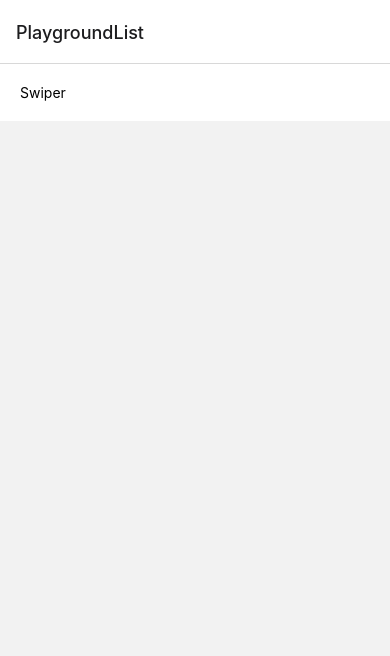
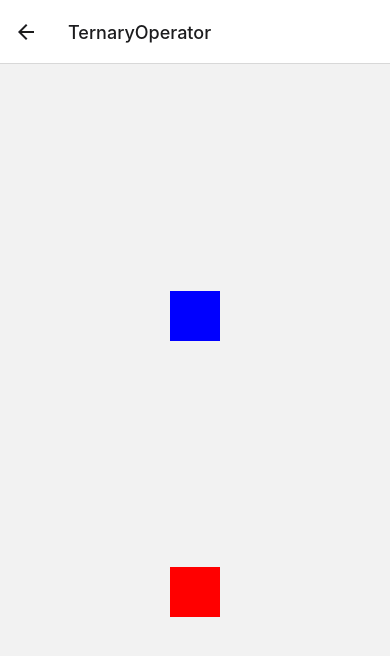
Before and after one commit to ahmetbicer/react-native-playground, a React Native app: screen /TernaryOperator in a window 390 px wide. Shown: the top 656 px of the page. Built offline with nearby package versions, Linux system fonts and the light colour scheme.

Commit message:
add ternary component

```diff
--- a/App.tsx
+++ b/App.tsx
@@ -3,7 +3,7 @@ import React from 'react';
 import {createNativeStackNavigator} from '@react-navigation/native-stack';
 import {GestureHandlerRootView} from 'react-native-gesture-handler';
 import {NavigationContainer} from '@react-navigation/native';
-import {PlaygroundList, Swiper} from './src/screens';
+import {PlaygroundList, Swiper, TernaryOperator} from './src/screens';
 
 const Stack = createNativeStackNavigator();
 
@@ -14,6 +14,7 @@ const App = () => {
         <Stack.Navigator screenOptions={{headerBackVisible: true}}>
           <Stack.Screen name="PlaygroundList" component={PlaygroundList} />
           <Stack.Screen name="Swiper" component={Swiper} />
+          <Stack.Screen name="TernaryOperator" component={TernaryOperator} />
         </Stack.Navigator>
       </NavigationContainer>
     </GestureHandlerRootView>
--- a/src/screens/index.ts
+++ b/src/screens/index.ts
@@ -1,2 +1,3 @@
 export * from './playground-list/playground-list';
 export * from './deck-swiper/swiper';
+export * from './ternary-operator/ternary-operator';
--- a/src/screens/playground-list/playground-list.tsx
+++ b/src/screens/playground-list/playground-list.tsx
@@ -1,12 +1,13 @@
-import {useNavigation} from '@react-navigation/native';
 import React from 'react';
-import {Text, View} from 'react-native';
+import {View} from 'react-native';
+
 import {ListItem} from './components/list-item';
 
 export const PlaygroundList = () => {
   return (
     <View>
       <ListItem title="Swiper" />
+      <ListItem title="TernaryOperator" />
     </View>
   );
 };
--- /dev/null
+++ b/src/screens/ternary-operator/ternary-operator.tsx
@@ -0,0 +1,42 @@
+import React from 'react';
+import {View, ViewStyle} from 'react-native';
+
+const Box = ({color}: {color: string}) => {
+  const BOX: ViewStyle = {
+    width: 50,
+    height: 50,
+    backgroundColor: color,
+  };
+
+  return <View style={BOX}></View>;
+};
+
+interface TernaryProps {
+  children: [JSX.Element, JSX.Element];
+  condition: boolean;
+}
+
+const Ternary = (props: TernaryProps) => {
+  const {children, condition} = props;
+  const [first, second] = children;
+
+  return condition ? first : second;
+};
+
+export const TernaryOperator = () => {
+  return (
+    <View style={CONTAINER}>
+      <Ternary condition={!true}>
+        <Box color="red" />
+        <Box color="blue" />
+      </Ternary>
+      {true ? <Box color="red" /> : <Box color="blue" />}
+    </View>
+  );
+};
+
+const CONTAINER: ViewStyle = {
+  flex: 1,
+  justifyContent: 'space-evenly',
+  alignItems: 'center',
+};
```
